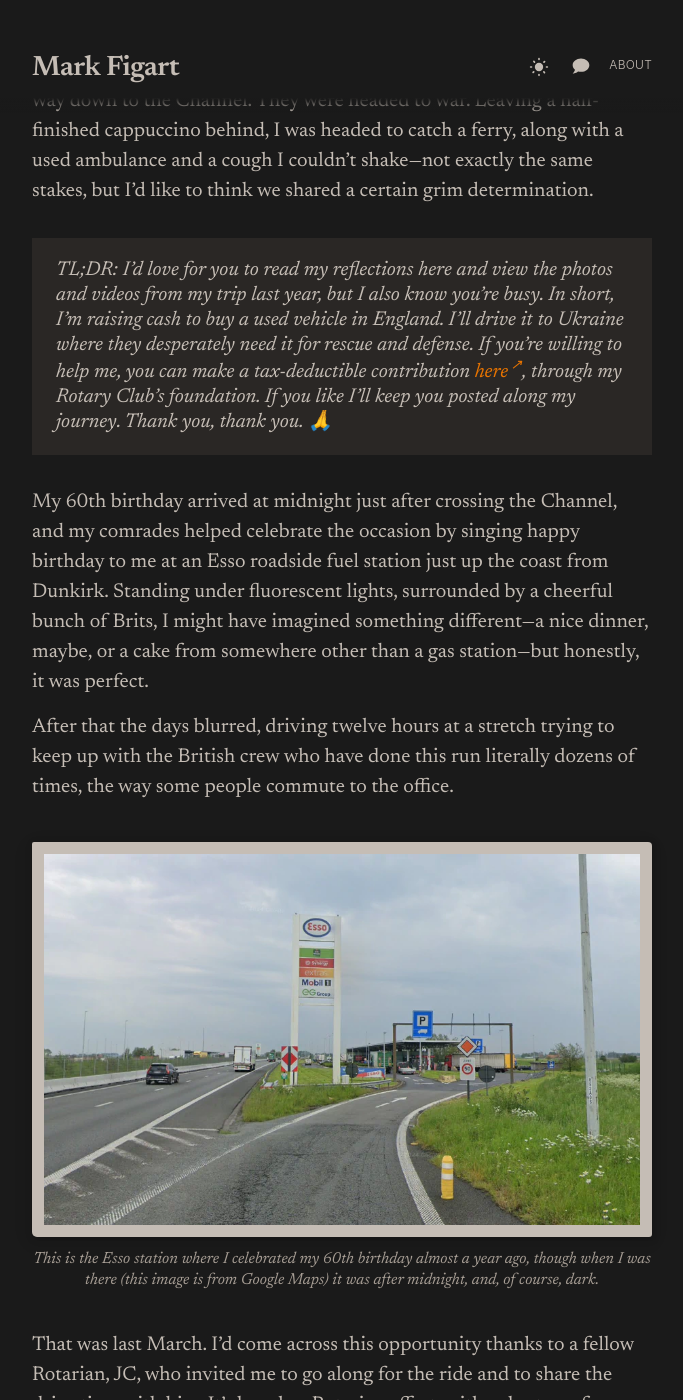
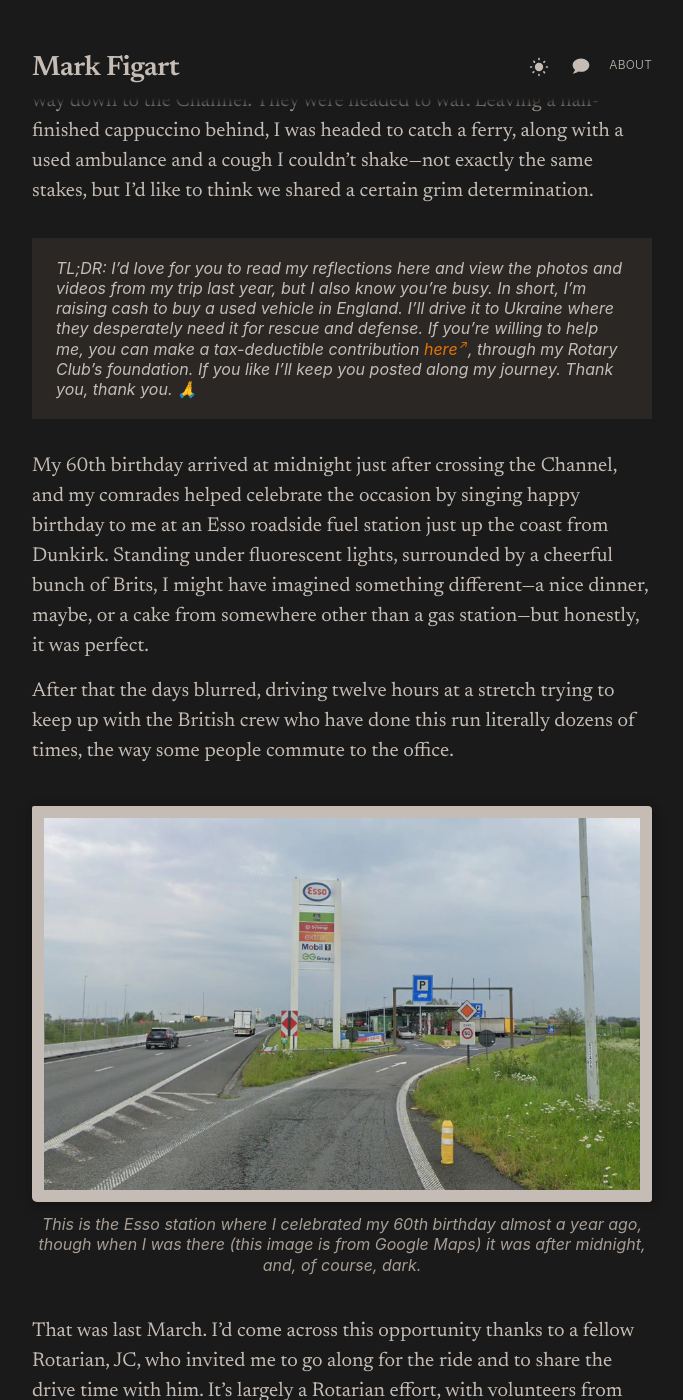
Before and after one commit to figart/60, a Jekyll site: the page built from _posts/2026-01-28-why-im-going-back-to-ukraine.md, in a window 1280 px wide and 1400 px high, scrolled down 354 px. Shown: the whole window, without its empty margins (298-981 px from the left). Built offline with Jekyll 4.4.1, drawn with Linux system fonts in a browser that asks for light colours.

Commit message:
Switch callouts and captions to sans-serif italic font
Co-Authored-By: Claude Opus 4.6 <noreply@anthropic.com>

```diff
--- a/_sass/minima/_base.scss
+++ b/_sass/minima/_base.scss
@@ -82,6 +82,7 @@ figure > img {
 
 figcaption {
   font-size: $small-font-size;
+  font-family: -apple-system, BlinkMacSystemFont, "Segoe UI", Roboto, Helvetica, Arial, sans-serif;
 }
 
 
--- a/_sass/minima/_layout.scss
+++ b/_sass/minima/_layout.scss
@@ -334,6 +334,7 @@
       line-height: 1.3;
       font-size: 1rem;
       font-style: italic;
+      font-family: -apple-system, BlinkMacSystemFont, "Segoe UI", Roboto, Helvetica, Arial, sans-serif;
       color: var(--grey-color);
       text-align: center;
     }
@@ -768,6 +769,7 @@
   padding: 10px 15px;
   font-size: 1.1rem;
   font-style: italic;
+  font-family: -apple-system, BlinkMacSystemFont, "Segoe UI", Roboto, Helvetica, Arial, sans-serif;
   line-height: 1.2;
   text-align: center;
   z-index: 1001;
@@ -816,9 +818,10 @@
   background: #ebe7e1;
   padding: 1.25rem 1.5rem;
   margin: 2rem 0;
-  font-size: 1.25rem;
+  font-size: 1rem;
   line-height: 1.25;
   font-style: italic;
+  font-family: -apple-system, BlinkMacSystemFont, "Segoe UI", Roboto, Helvetica, Arial, sans-serif;
 
   [data-theme="dark"] & {
     background: #2a2725;
```
